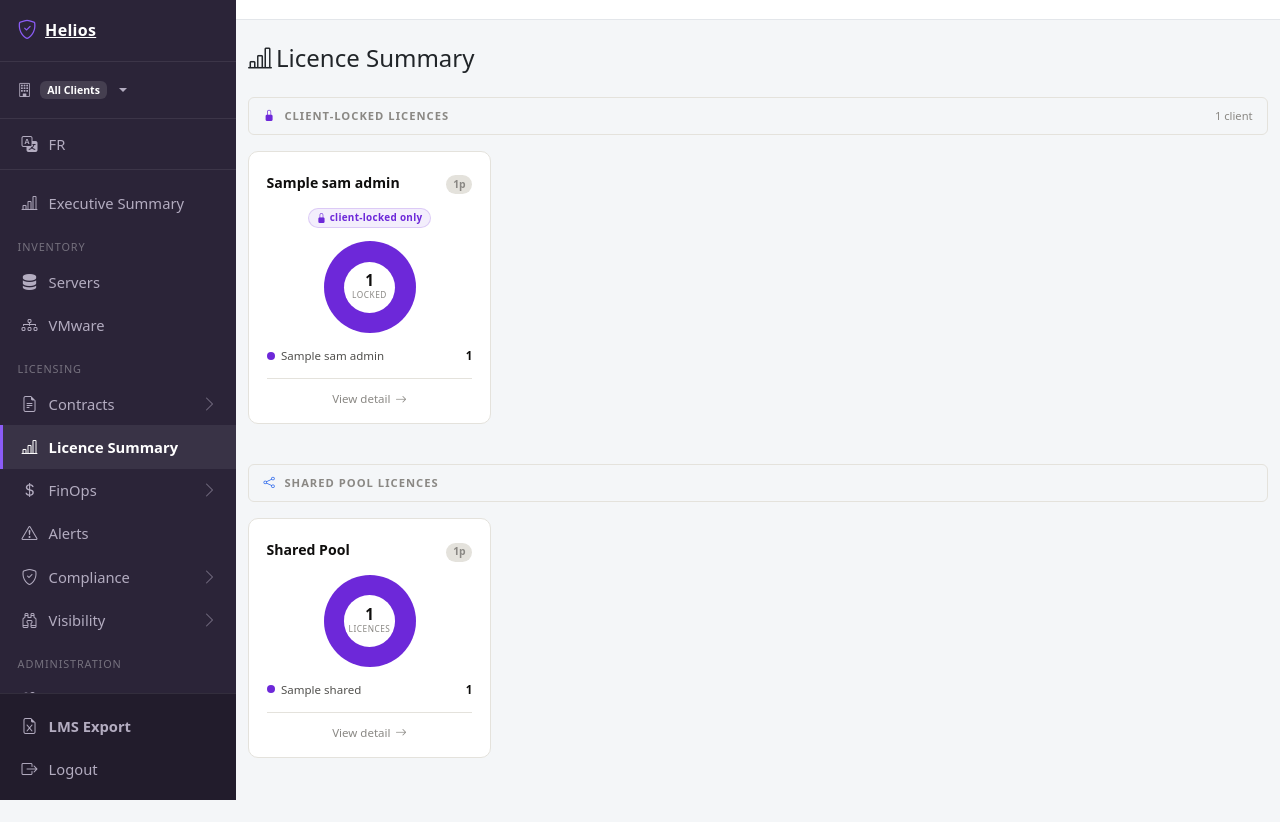
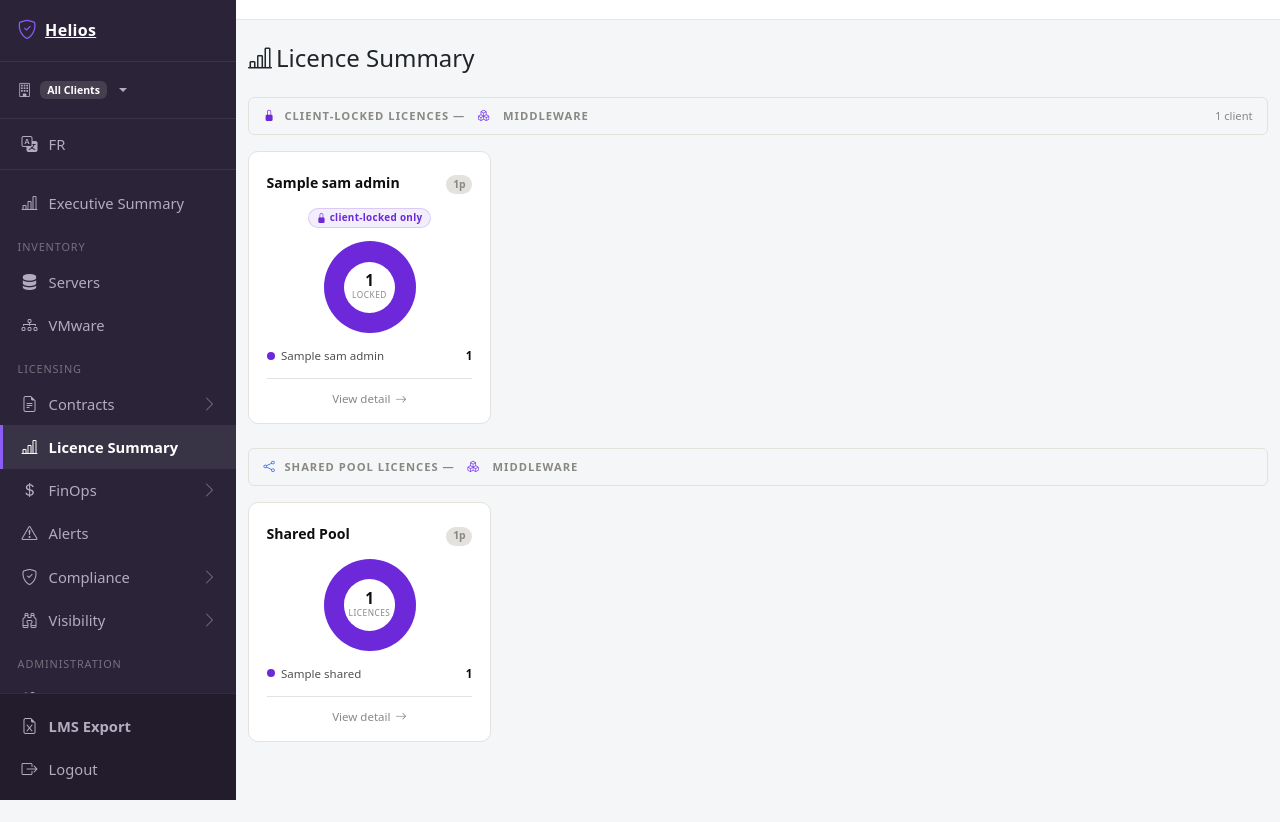
Before and after one commit to mdavis5588/SAM-tool, a Flask app: page /licence-summary in a window 1280 px wide. After the commit the page ends 800 px from the top, so only its background shows below. Run offline with Flask 3, Linux system fonts and the light colour scheme; the visitor is signed in with stand-in values (Sample User, id 1); a database or web service that is not in the repository returns one stand-in record (values such as "Sample title"); some libraries are stand-ins or nearby versions.

Commit message:
Split licence summary tiles into Database and Middleware sections
Client-locked and shared pool tiles are now separated into distinct
Database and Middleware sub-sections so WLS/Coherence lines don't
mix with DB lines in the same view.

Co-Authored-By: Claude Sonnet 4.6 <noreply@anthropic.com>
Claude-Session: https://claude.ai/code/session_01U1LWRzfnDxFK5RyDEN3pfe

```diff
--- a/admin-ui/templates/licence_summary.html
+++ b/admin-ui/templates/licence_summary.html
@@ -246,16 +246,33 @@
   </a>
 {%- endmacro %}
 
-<!-- ── Client-locked section ── -->
+{% set db_families = ('oracle_database',) %}
+{% set mw_families = ('oracle_weblogic', 'oracle_coherence', 'oracle_middleware', 'oracle_java', 'other') %}
+
+<!-- ── Client-locked — Database ── -->
 {% if clients %}
+
+{% set db_clients = [] %}
+{% for client in clients %}
+  {% set db_lines = client.lines | selectattr('product_family', 'in', db_families) | list %}
+  {% if db_lines %}{% set _ = db_clients.append({'client_code': client.client_code, 'client_name': client.client_name, 'lines': db_lines}) %}{% endif %}
+{% endfor %}
+
+{% set mw_clients = [] %}
+{% for client in clients %}
+  {% set mw_lines = client.lines | rejectattr('product_family', 'in', db_families) | list %}
+  {% if mw_lines %}{% set _ = mw_clients.append({'client_code': client.client_code, 'client_name': client.client_name, 'lines': mw_lines}) %}{% endif %}
+{% endfor %}
+
+{% if db_clients %}
 <div class="ls-section">
   <i class="bi bi-lock-fill" style="color:var(--s1)"></i>
-  {{ t('licence_summary.client_locked') }}
-  <span style="margin-left:auto;font-weight:400;text-transform:none;letter-spacing:0">{{ clients | length }} client{{ 's' if clients | length != 1 }}</span>
+  {{ t('licence_summary.client_locked') }} —
+  <i class="bi bi-database ms-1 me-1" style="color:var(--s2)"></i>Database
+  <span style="margin-left:auto;font-weight:400;text-transform:none;letter-spacing:0">{{ db_clients | length }} client{{ 's' if db_clients | length != 1 }}</span>
 </div>
-
-<div class="tile-grid">
-  {% for client in clients %}
+<div class="tile-grid mb-4">
+  {% for client in db_clients %}
   {% set total = client.lines | sum(attribute='total_qty') %}
   {{ donut_tile(
        client.lines, total,
@@ -266,29 +283,78 @@
      ) }}
   {% endfor %}
 </div>
+{% endif %}
+
+{% if mw_clients %}
+<div class="ls-section">
+  <i class="bi bi-lock-fill" style="color:var(--s1)"></i>
+  {{ t('licence_summary.client_locked') }} —
+  <i class="bi bi-boxes ms-1 me-1" style="color:#7c3aed"></i>Middleware
+  <span style="margin-left:auto;font-weight:400;text-transform:none;letter-spacing:0">{{ mw_clients | length }} client{{ 's' if mw_clients | length != 1 }}</span>
+</div>
+<div class="tile-grid mb-4">
+  {% for client in mw_clients %}
+  {% set total = client.lines | sum(attribute='total_qty') %}
+  {{ donut_tile(
+       client.lines, total,
+       url_for('licence_summary_client', client_code=client.client_code),
+       client.client_name or client.client_code,
+       t('licence_summary.locked_only'),
+       t('licence_summary.locked')
+     ) }}
+  {% endfor %}
+</div>
+{% endif %}
 
 {% else %}
 <p class="text-muted mb-4">{{ t('licence_summary.none_client') }}</p>
 {% endif %}
 
-<!-- ── Shared pool section ── -->
-<div class="ls-section" style="margin-top:.5rem">
+<!-- ── Shared pool ── -->
+{% set shared_db = shared_lines | selectattr('product_family', 'in', db_families) | list %}
+{% set shared_mw = shared_lines | rejectattr('product_family', 'in', db_families) | list %}
+
+{% if shared_db %}
+<div class="ls-section">
   <i class="bi bi-share" style="color:var(--s2)"></i>
-  {{ t('licence_summary.shared_pool') }}
+  {{ t('licence_summary.shared_pool') }} —
+  <i class="bi bi-database ms-1 me-1" style="color:var(--s2)"></i>Database
 </div>
-
-{% if shared_lines %}
-{% set shared_total = shared_lines | sum(attribute='total_qty') %}
-<div class="tile-grid">
+{% set shared_db_total = shared_db | sum(attribute='total_qty') %}
+<div class="tile-grid mb-4">
   {{ donut_tile(
-       shared_lines, shared_total,
+       shared_db, shared_db_total,
        url_for('licence_summary_shared'),
        t('licence_summary.shared_pool_label'),
        none,
        t('licence_summary.licences')
      ) }}
 </div>
-{% else %}
+{% endif %}
+
+{% if shared_mw %}
+<div class="ls-section">
+  <i class="bi bi-share" style="color:var(--s2)"></i>
+  {{ t('licence_summary.shared_pool') }} —
+  <i class="bi bi-boxes ms-1 me-1" style="color:#7c3aed"></i>Middleware
+</div>
+{% set shared_mw_total = shared_mw | sum(attribute='total_qty') %}
+<div class="tile-grid mb-4">
+  {{ donut_tile(
+       shared_mw, shared_mw_total,
+       url_for('licence_summary_shared'),
+       t('licence_summary.shared_pool_label'),
+       none,
+       t('licence_summary.licences')
+     ) }}
+</div>
+{% endif %}
+
+{% if not shared_db and not shared_mw %}
+<div class="ls-section">
+  <i class="bi bi-share" style="color:var(--s2)"></i>
+  {{ t('licence_summary.shared_pool') }}
+</div>
 <p class="text-muted">{{ t('licence_summary.none_shared') }}</p>
 {% endif %}
 
```
